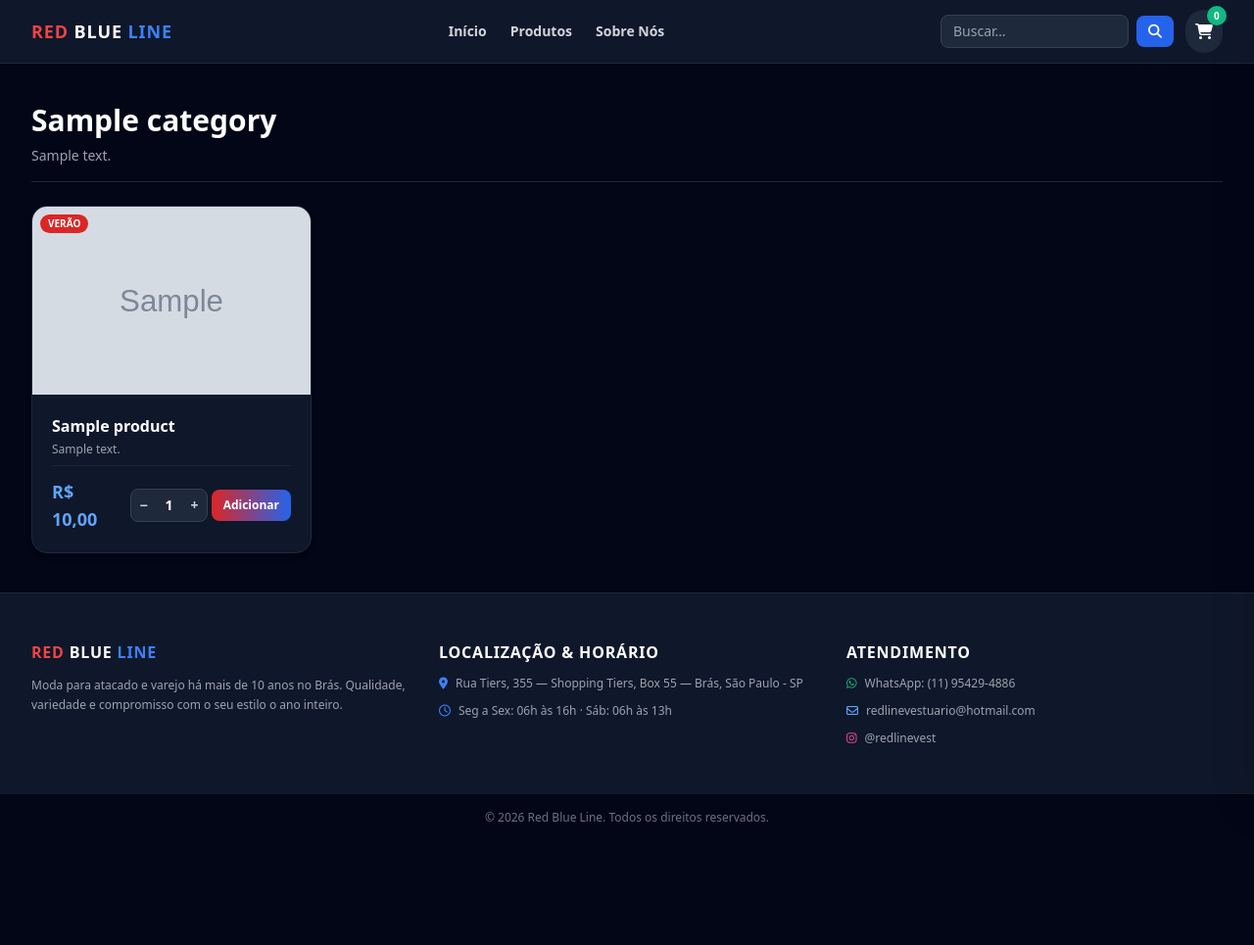
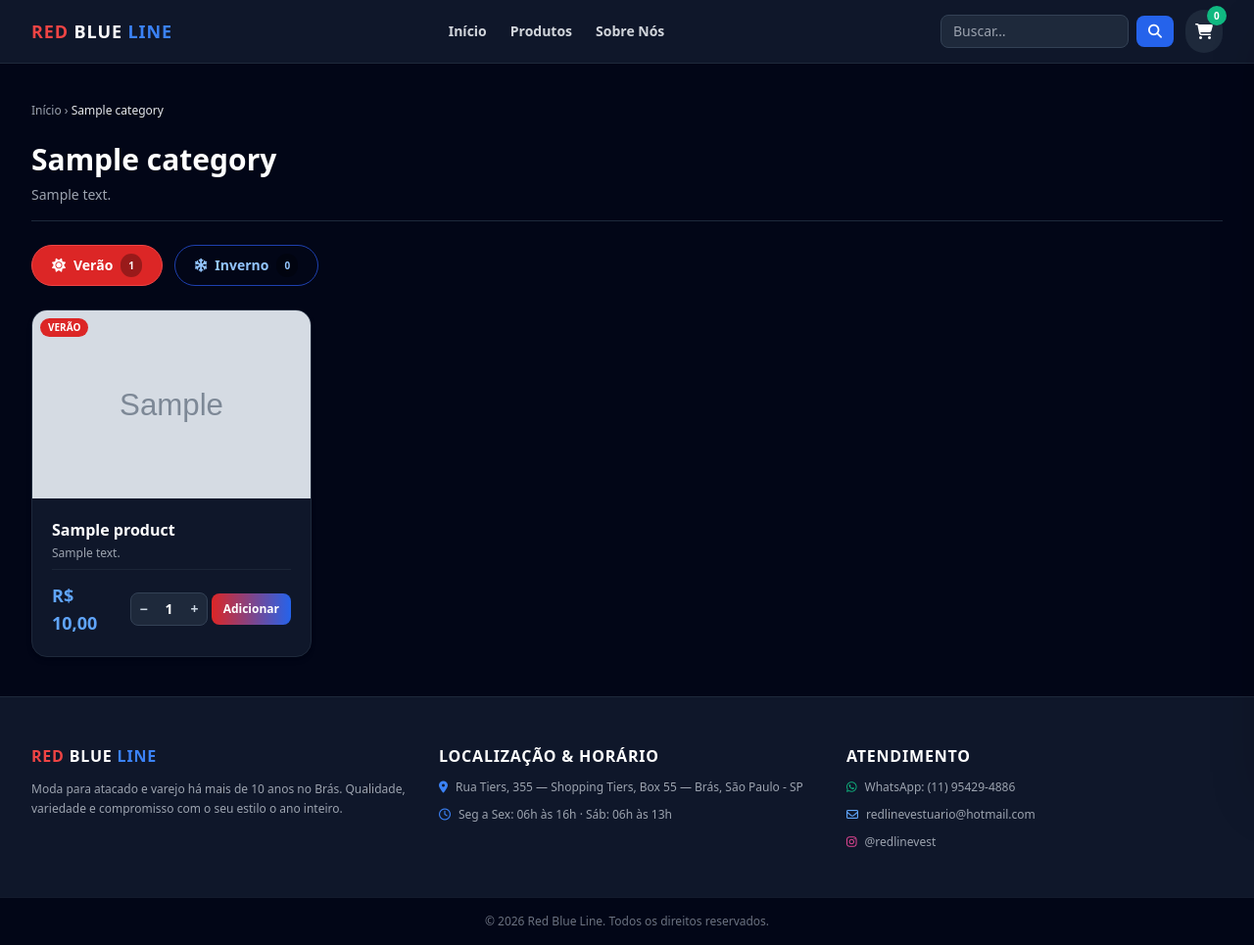
Before and after one commit to AnjoCoruja/store-django, a Django app: a page that uses templates/website/category_detail.html in a window 1280 px wide. Shown: the whole page at 98% size. Before the commit the page ends 839 px from the top, so only its background shows below. Run offline with Django 5.2, Linux system fonts and the light colour scheme; tables that the repository leaves empty hold one stand-in row (values such as "Sample post"); grey boxes marked "Sample" are stand-in pictures; some libraries are stand-ins or nearby versions.

Commit message:
feat: subcategorias com abas Verão/Inverno + correção do carrinho e deploy (templates/website/category_detail.html)

```diff
--- a/templates/website/category_detail.html
+++ b/templates/website/category_detail.html
@@ -1,16 +1,58 @@
 {% extends "base.html" %}
+{% load l10n %}
 
 {% block content %}
 <div class="max-w-7xl mx-auto px-4 sm:px-6 lg:px-8 py-10 space-y-6">
+  <nav aria-label="Trilha" class="text-xs text-gray-400">
+    <a href="{% url 'website:home' %}" class="hover:text-white">Início</a>
+    {% if category.parent %} › <a href="{% url 'website:category_detail' category.parent.slug %}" class="hover:text-white">{{ category.parent.name }}</a>{% endif %}
+    › <span class="text-gray-200">{{ category.name }}</span>
+  </nav>
   <div class="border-b border-slate-800 pb-4">
     <h1 class="text-3xl font-extrabold text-white">{{ category.name }}</h1>
     {% if category.description %}<p class="text-gray-400 text-sm mt-2">{{ category.description }}</p>{% endif %}
   </div>
 
+  <!-- Abas Verão / Inverno -->
+  <div role="tablist" aria-label="Estação" class="flex gap-3" id="season-tabs">
+    {% for tab in tabs %}
+    <a href="?linha={{ tab.code }}" role="tab" data-tab="{{ tab.code }}"
+       aria-selected="{% if tab.code == active_line %}true{% else %}false{% endif %}"
+       onclick="return switchSeason('{{ tab.code }}')"
+       class="season-tab px-5 py-2 rounded-full text-sm font-bold border transition flex items-center gap-2
+              {% if tab.code == 'verao' %}border-red-800 text-red-300 data-[active=true]:bg-red-600 data-[active=true]:text-white data-[active=true]:border-red-500
+              {% else %}border-blue-800 text-blue-300 data-[active=true]:bg-blue-600 data-[active=true]:text-white data-[active=true]:border-blue-500{% endif %}"
+       data-active="{% if tab.code == active_line %}true{% else %}false{% endif %}">
+      <i class="fa-solid {% if tab.code == 'verao' %}fa-sun{% else %}fa-snowflake{% endif %}"></i>
+      {{ tab.label }}
+      <span class="text-[10px] bg-black/30 rounded-full px-2 py-0.5">{{ tab.product_count }}</span>
+    </a>
+    {% endfor %}
+  </div>
+
+  <!-- Subcategorias de cada aba -->
+  {% for tab in tabs %}
+  <div class="season-panel" data-panel="{{ tab.code }}" {% if tab.code != active_line %}hidden{% endif %}>
+    {% if tab.subcategories %}
+    <h2 class="text-sm uppercase tracking-wider text-gray-400 font-semibold mb-3">Subcategorias — {{ tab.label }}</h2>
+    <div class="flex flex-wrap gap-2">
+      {% for sub in tab.subcategories %}
+      <a href="{% url 'website:category_detail' sub.slug %}?linha={{ tab.code }}"
+         class="subcategory-link px-4 py-2 rounded-xl bg-slate-900 border border-slate-800 text-sm text-gray-200 hover:border-{% if tab.code == 'verao' %}red{% else %}blue{% endif %}-500 transition">
+        {{ sub.name }}
+      </a>
+      {% endfor %}
+    </div>
+    {% elif subcategories %}
+    <p class="text-xs text-gray-500">Nenhuma subcategoria de {{ tab.label|lower }} ainda.</p>
+    {% endif %}
+  </div>
+  {% endfor %}
+
   {% if products %}
-  <div class="grid grid-cols-1 sm:grid-cols-2 lg:grid-cols-4 gap-6">
+  <div class="grid grid-cols-1 sm:grid-cols-2 lg:grid-cols-4 gap-6" id="category-grid">
     {% for product in products %}
-    <div class="bg-slate-900 border border-slate-800 rounded-2xl overflow-hidden shadow-md hover:border-slate-700 transition duration-200 flex flex-col justify-between">
+    <div class="product-card bg-slate-900 border border-slate-800 rounded-2xl overflow-hidden shadow-md hover:border-slate-700 transition duration-200 flex-col justify-between" data-line="{{ product.line }}" style="display: {% if product.line == active_line %}flex{% else %}none{% endif %}">
       <div class="h-48 bg-slate-800 relative overflow-hidden flex items-center justify-center">
         <a href="{% url 'website:product_detail' product.slug %}" class="block w-full h-full">
         {% with img=product.images.all.0 %}
@@ -40,7 +82,7 @@
               <span id="qty-{{ product.id }}" class="px-2 py-1.5 text-white text-sm font-semibold w-7 text-center">1</span>
               <button type="button" onclick="changeQty({{ product.id }}, 1)" class="px-2 py-1.5 text-slate-300 hover:bg-slate-700 text-sm font-bold">+</button>
             </div>
-            <button onclick="addToCart({{ product.id }}, '{{ product.name|escapejs }}', {{ product.price }}, '{{ product.line }}, {{ product.wholesale_price_6|default:'null' }}, {{ product.wholesale_price_24|default:'null' }}')" class="bg-gradient-to-r from-red-600 to-blue-600 hover:from-red-500 hover:to-blue-500 text-white text-xs font-bold px-3 py-2 rounded-lg transition">
+            <button onclick="addToCart({{ product.id|unlocalize }}, '{{ product.name|escapejs }}', {{ product.price|unlocalize }}, '{{ product.line }}', {{ product.wholesale_price_6|default:'null'|unlocalize }}, {{ product.wholesale_price_24|default:'null'|unlocalize }})" class="bg-gradient-to-r from-red-600 to-blue-600 hover:from-red-500 hover:to-blue-500 text-white text-xs font-bold px-3 py-2 rounded-lg transition">
               Adicionar
             </button>
           </div>
@@ -49,6 +91,7 @@
     </div>
     {% endfor %}
   </div>
+  <p id="season-empty" class="text-center text-gray-400 py-10" hidden>Nenhum produto desta estação nesta categoria ainda.</p>
   {% else %}
   <div class="bg-slate-900/50 border border-slate-800/80 rounded-2xl p-12 text-center space-y-3">
     <div class="w-12 h-12 bg-slate-800 text-slate-500 rounded-full flex items-center justify-center mx-auto text-lg">
@@ -58,4 +101,25 @@
   </div>
   {% endif %}
 </div>
+<script>
+  function switchSeason(line) {
+    document.querySelectorAll('.season-tab').forEach(t => {
+      const on = t.dataset.tab === line;
+      t.dataset.active = on ? 'true' : 'false';
+      t.setAttribute('aria-selected', on ? 'true' : 'false');
+    });
+    document.querySelectorAll('.season-panel').forEach(p => { p.hidden = p.dataset.panel !== line; });
+    let visible = 0;
+    document.querySelectorAll('#category-grid .product-card').forEach(c => {
+      const show = c.dataset.line === line;
+      c.style.display = show ? 'flex' : 'none';
+      if (show) visible++;
+    });
+    const empty = document.getElementById('season-empty');
+    if (empty) empty.hidden = visible > 0;
+    history.replaceState(null, '', '?linha=' + line);
+    return false;
+  }
+  document.addEventListener('DOMContentLoaded', () => switchSeason('{{ active_line }}'));
+</script>
 {% endblock %}
```
